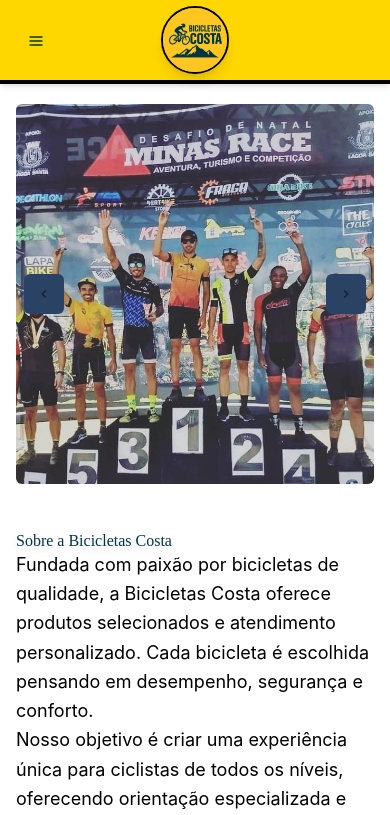
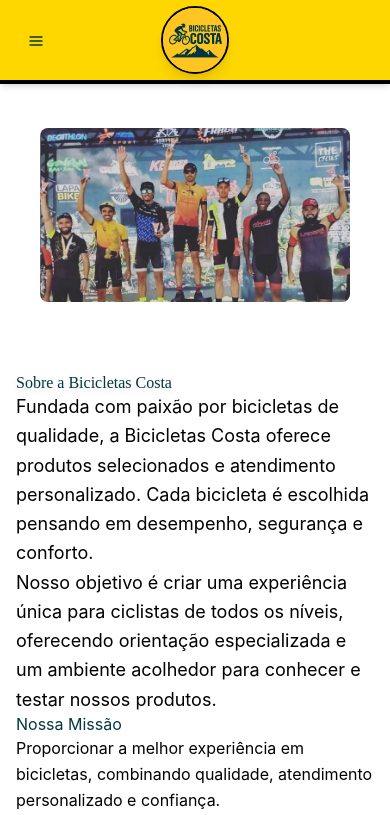
Before and after one commit to lucas198273/Costa-Master, a React (Vite) app: page /about in a window 390 px wide. Shown: the top 815 px of the page. Built offline with nearby package versions, Linux system fonts and the light colour scheme.

Commit message:
Update AboutUs component to replace ImageCarousel with a static image and modify Contato component to change email input to phone input

```diff
--- a/src/pages/AboutUs.tsx
+++ b/src/pages/AboutUs.tsx
@@ -1,6 +1,5 @@
 import React from "react";
 import SocialMediaSection from "../components/SocialMidia/SocialMIdia";
-import ImageCarousel from "../components/ImageCarousel/ImageCarousel.tsx";
 
 const AboutUs: React.FC = () => {
   const whatsappMessage = "Olá! Gostaria de saber mais sobre a Bicicletas Costa do Comércio e pedidos.";
@@ -13,20 +12,20 @@
     branco: "#FFFFFF",
   };
 
-  const galleryImages = [
-    "/himgs/1.jpg",
-    "/himgs/podio.jpg",
-    "/himgs/image.jpg",
-  ];
 
   return (
     <section className="min-h-screen py-16 px-4" style={{ backgroundColor: colors.branco, color: colors.preto }}>
       <div className="max-w-6xl mx-auto flex flex-col md:flex-row items-center gap-12 mt-10">
 
-        {/* Carrossel */}
-        <div className="md:w-1/2">
-          <ImageCarousel images={galleryImages} height="380px" />
-        </div>
+        {/* Imagem */}
+          <div className="md:w-1/2 p-6 flex justify-center items-center">
+            <img
+              src="/himgs/1.jpg"
+              alt="Bicicletas Costa"
+              className="w-full max-w-md h-auto rounded-lg shadow-lg object-cover"
+              style={{ aspectRatio: '16/9' }}
+            />
+          </div>
 
         {/* Conteúdo */}
         <div className="md:w-1/2 space-y-6">
--- a/src/pages/Contato.tsx
+++ b/src/pages/Contato.tsx
@@ -53,11 +53,11 @@
             </FormControl>
 
             <FormControl>
-              <FormLabel>E-mail</FormLabel>
+              <FormLabel>Telefone</FormLabel>
               <Input
-                type="email"
-                name="email"
-                placeholder="seuemail@exemplo.com"
+                type="tel"
+                name="phone"
+                placeholder="(99) 99999-9999"
                 required
                 focusBorderColor="#FFD700"
               />
```
